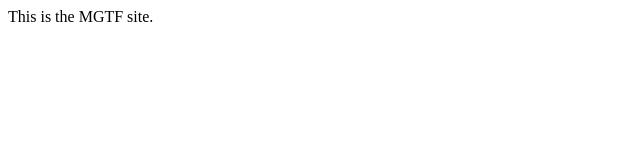
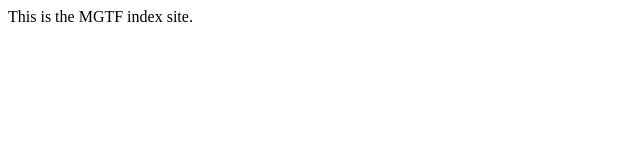
Before and after one commit to maplegrovetrack/maplegrovetrack.github.io, a Nuxt app: page / in a window 1280 px wide. Shown: the top 160 px of the page, without its empty margins (0-640 px from the left). Built offline with nearby package versions, Linux system fonts and the light colour scheme.

Commit message:
Triggering build to test gh-pages.

```diff
--- a/pages/index.vue
+++ b/pages/index.vue
@@ -1,6 +1,6 @@
 <template>
   <div>
-    This is the MGTF site.
+    This is the MGTF index site.
   </div>
 </template>
 
```
